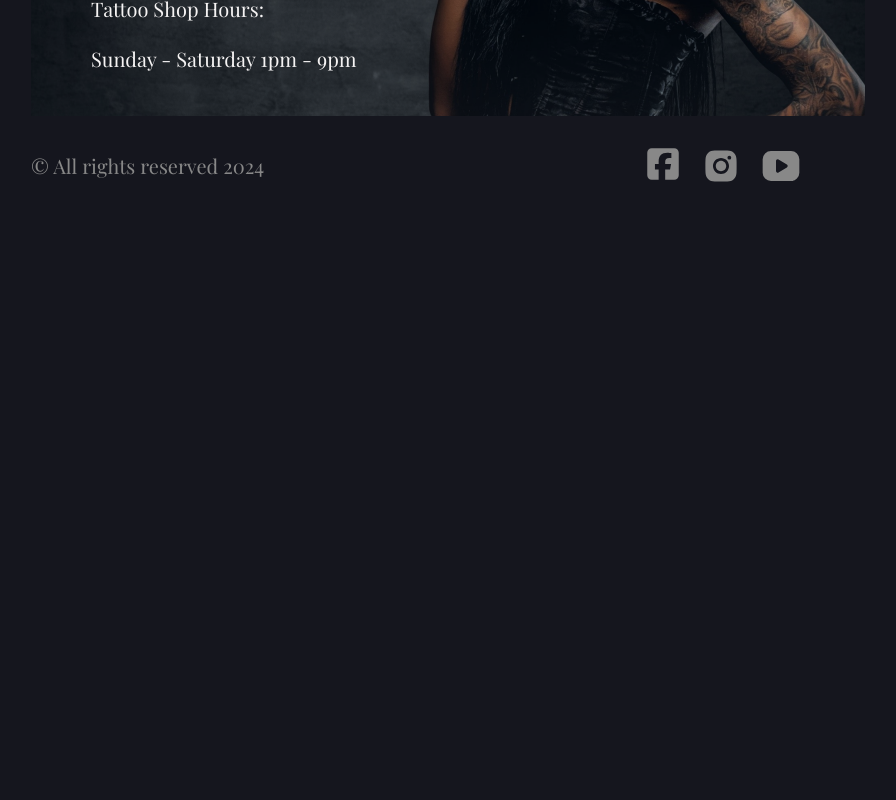
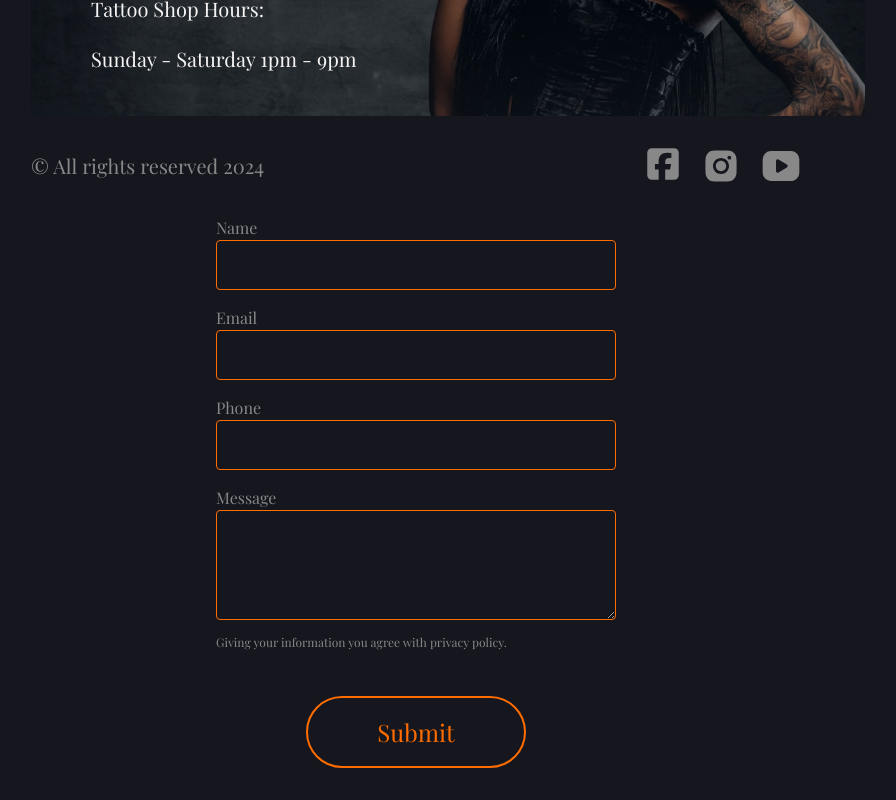
Before and after one commit to ViktorSvertoka/tattoo-studio, a Next.js app: page / in a window 1280 px wide. Shown: the part 5293-6093 px from the top of the page, without its empty margins (224-1120 px from the left). Before the commit the page ends 5509 px from the top, so only its background shows below. Built offline with nearby package versions, Linux system fonts and the light colour scheme; a web font is replaced by a local one.

Commit message:
Feat(TSX) Added component fom

```diff
--- a/src/app/page.tsx
+++ b/src/app/page.tsx
@@ -6,6 +6,8 @@ import Team from '../components/sections/Team';
 import Choose from '../components/sections/Choose';
 import Contacts from '../components/sections/Contacts';
 import Footer from '../components/sections/Footer';
+
+import ContactForm from '@/components/ui/ContactForm';
 
 export default function Home() {
   return (
@@ -17,6 +19,7 @@ export default function Home() {
       <Choose />
       <Contacts />
       <Footer />
+      <ContactForm />
     </>
   );
 }
--- /dev/null
+++ b/src/components/ui/ContactForm.tsx
@@ -0,0 +1,87 @@
+'use client';
+import React from 'react';
+
+export default function ContactForm() {
+  async function handleSubmit(event: React.FormEvent<HTMLFormElement>) {
+    event.preventDefault();
+
+    const formData = new FormData(event.target as HTMLFormElement);
+    formData.append('access_key', process.env.NEXT_PUBLIC_ACCESS_KEY || '');
+
+    const object = Object.fromEntries(formData);
+    const json = JSON.stringify(object);
+
+    const response = await fetch('https://api.web3forms.com/submit', {
+      method: 'POST',
+      headers: {
+        'Content-Type': 'application/json',
+        Accept: 'application/json',
+      },
+      body: json,
+    });
+
+    const result = await response.json();
+    if (result.success) {
+      console.log('Form submitted successfully:', result);
+    } else {
+      console.error('Form submission failed:', result);
+    }
+  }
+
+  return (
+    <>
+      <form
+        onSubmit={handleSubmit}
+        className="flex flex-col xs:w-[300px] sm:w-[400px] lg:w-[458px] m-auto mb-[60px]"
+      >
+        <label htmlFor="name" className="text-gray font-playfair text-[16px]">
+          Name
+        </label>
+        <input
+          id="name"
+          name="name"
+          type="text"
+          className="text-gray rounded-[4px] border border-darkOrange bg-transparent outline-none focus:border-white h-[50px] mb-[16px] pl-[10px]"
+        />
+        <label htmlFor="email" className="text-gray font-playfair text-[16px]">
+          Email
+        </label>
+        <input
+          id="email"
+          name="email"
+          type="email"
+          className="text-gray rounded-[4px] border border-darkOrange bg-transparent outline-none focus:border-white h-[50px] mb-[16px] pl-[10px]"
+        />
+        <label htmlFor="phone" className="text-gray font-playfair text-[16px]">
+          Phone
+        </label>
+        <input
+          id="phone"
+          name="phone"
+          type="tel"
+          className="text-gray rounded-[4px] border border-darkOrange bg-transparent outline-none focus:border-white h-[50px] mb-[16px] pl-[10px]"
+        />
+        <label
+          htmlFor="message"
+          className="text-gray font-playfair text-[16px]"
+        >
+          Message
+        </label>
+        <textarea
+          id="message"
+          name="message"
+          className="text-gray rounded-[4px] border border-darkOrange bg-transparent outline-none focus:border-white h-[110px] pl-[10px]"
+        ></textarea>
+        <p className="text-gray mt-[13px] xs:text-[12px]">
+          Giving your information you agree with privacy policy.
+        </p>
+        <button
+          type="submit"
+          className="hover:text-black text-darkOrange hover:bg-darkOrange bg-transparent focus:border-transparent border-2 hover:border-2 hover:border-darkOrange border-darkOrange text-[24px] xs:w-[220px] sm:w-[220px] lg:w-[220px] rounded-[50px] py-4 flex items-center justify-center mt-[45px] ml-auto mr-auto xs:mb-[32px]"
+        >
+          Submit
+        </button>
+      </form>
+    </>
+  );
+}
```
